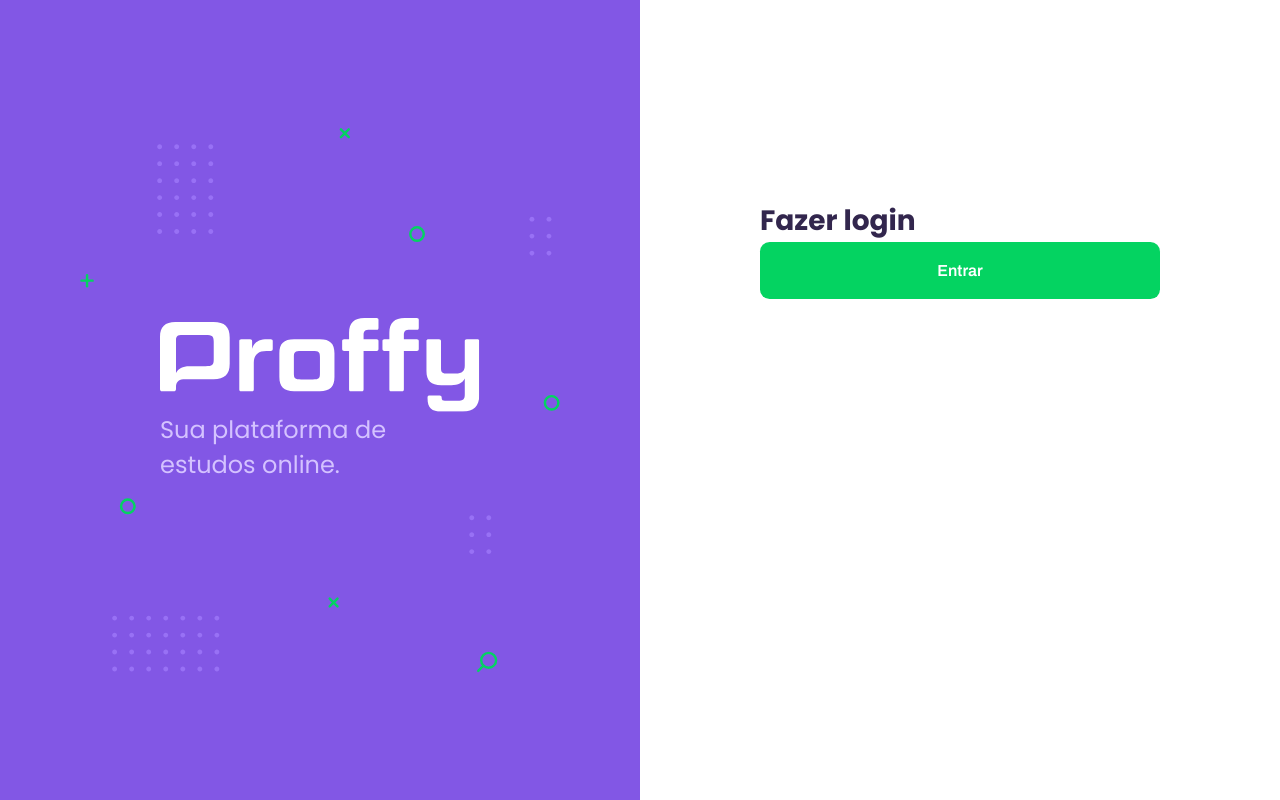
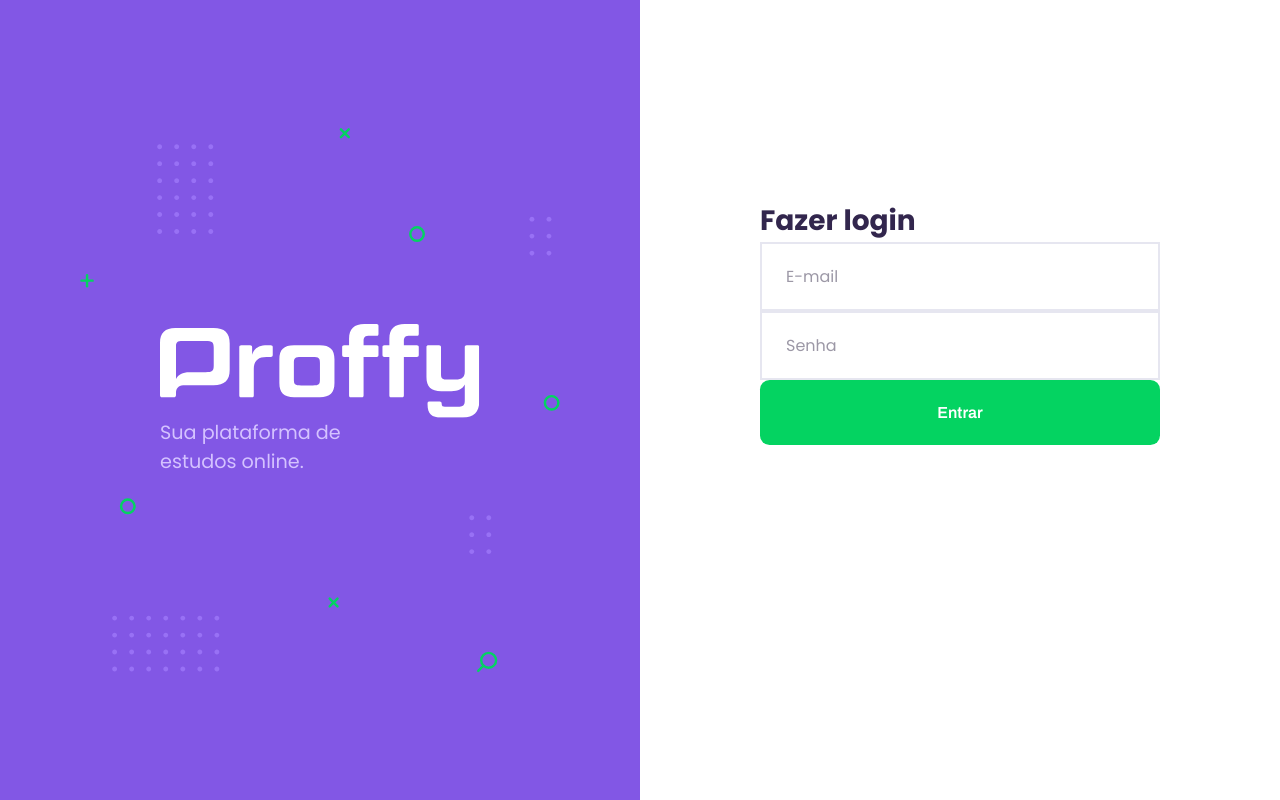
Before and after one commit to caiquetorres/web.reactjs.proffy, a React (Create React App) app: page / in a window 1280 px wide. Built offline with nearby package versions, Linux system fonts and the light colour scheme.

Commit message:
feat(Input/index.tsx & Input/styles.ts): styling the input component

```diff
--- a/src/components/Button/styles.ts
+++ b/src/components/Button/styles.ts
@@ -5,7 +5,7 @@ export const ContainerButton = styled.button`
     outline: none;
 
     width: 100%;
-    padding: 20px 0;
+    padding: 1.5em 0;
     border-radius: 0.6em;
 
     font-family: Archivo, sans-serif;
--- a/src/components/Input/index.tsx
+++ b/src/components/Input/index.tsx
@@ -1,4 +1,6 @@
 import React, { InputHTMLAttributes } from 'react'
+
+import { useTheme } from 'styled-components'
 
 import { ContainerInput } from './styles'
 
@@ -11,10 +13,16 @@ export type InputProps = InputHTMLAttributes<HTMLInputElement>
  * The app's main input component
  */
 const Input: React.FC<InputProps> = ({ ...rest }: InputProps): JSX.Element => {
+    //#region Hooks
+
+    const theme = useTheme()
+
+    //#endregion
+
     return (
         //#region JSX
 
-        <ContainerInput {...rest}></ContainerInput>
+        <ContainerInput theme={theme} {...rest}></ContainerInput>
 
         //#endregion
     )
--- a/src/components/Input/styles.ts
+++ b/src/components/Input/styles.ts
@@ -1,3 +1,16 @@
 import styled from 'styled-components'
 
-export const ContainerInput = styled.input``
+export const ContainerInput = styled.input`
+    padding: 1.25em 1.5em;
+    border: 0.15em solid ${(props) => props.theme.back.linesInWhite};
+    color: ${(props) => props.theme.texts.base};
+    font-family: Poppins, sans-serif;
+    font-size: 1rem;
+    outline: none;
+
+    &::-webkit-input-placeholder {
+        color: ${(props) => props.theme.texts.complements};
+        font-family: Poppins, sans-serif;
+        font-size: 1rem;
+    }
+`
--- a/src/pages/Login/index.tsx
+++ b/src/pages/Login/index.tsx
@@ -1,6 +1,7 @@
 import React from 'react'
 
 import Button from '../../components/Button'
+import Input from '../../components/Input'
 import { useTheme } from 'styled-components'
 
 import loginBackground from '../../assets/login-background.svg'
@@ -28,16 +29,29 @@ const Login: React.FC = (): JSX.Element => {
                     src={loginBackground}
                     alt="Login Background"
                 />
+
                 <div className="logo-container--logo">
                     <img src={logo} alt="Logo" />
-                    <span>Sua plataforma de estudos online.</span>
+
+                    <h2>Sua plataforma de estudos online.</h2>
                 </div>
             </div>
+
             <div className="login-container">
                 <div className="login-container--content">
-                    <h1 className="login-container--content--title">
-                        Fazer login
-                    </h1>
+                    <h1>Fazer login</h1>
+
+                    <Input
+                        className="login-container--content--app-input-email"
+                        placeholder="E-mail"
+                    />
+
+                    <Input
+                        className="login-container--content--app-input-password"
+                        placeholder="Senha"
+                        type="password"
+                    />
+
                     <Button className="login-container--content--app-button">
                         Entrar
                     </Button>
--- a/src/pages/Login/styles.ts
+++ b/src/pages/Login/styles.ts
@@ -6,7 +6,7 @@ export const ContainerDiv = styled.div`
     display: flex;
     flex-direction: column;
 
-    & .logo-container {
+    .logo-container {
         position: relative;
         display: flex;
         justify-content: center;
@@ -30,20 +30,21 @@ export const ContainerDiv = styled.div`
             align-items: flex-start;
             flex-direction: column;
 
-            & img {
+            img {
                 max-width: 100%;
             }
 
-            & span {
+            h2 {
                 font-family: Poppins, sans-serif;
                 font-size: 1.2rem;
+                font-weight: normal;
                 color: ${(props) => props.theme.textsInPurple.base};
                 max-width: 80%;
             }
         }
     }
 
-    & .login-container {
+    .login-container {
         height: 50%;
         display: flex;
         background: var(--back-background);
@@ -54,8 +55,10 @@ export const ContainerDiv = styled.div`
             height: 100%;
             width: 100%;
             padding: 1em;
+            display: flex;
+            flex-direction: column;
 
-            &--title {
+            h1 {
                 font-size: 1.75rem;
                 font-family: Poppins, sans-serif;
                 color: ${(props) => props.theme.texts.titles};
```
Also changed, not shown: 1 other file (tests, documents, lock files or other folders).
